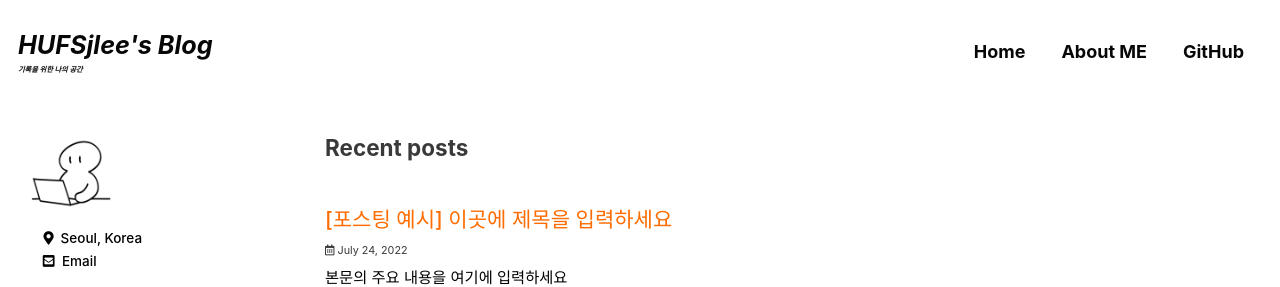
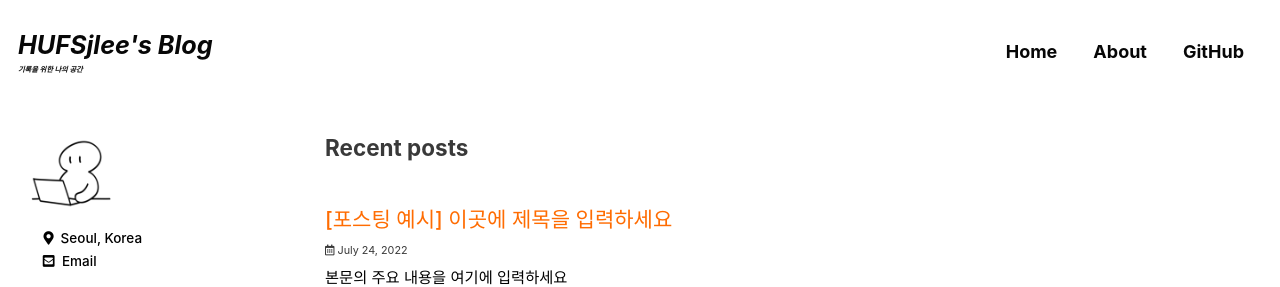
Before and after one commit to hufsjlee/hufsjlee.github.io, a Jekyll site: the page built from index.html, in a window 1280 px wide. Shown: the top 287 px of the page. Built offline with Jekyll 4.4.1, drawn with Linux system fonts in a browser that asks for light colours; cached includes are drawn as plain includes; some web fonts are replaced; the list of posts is cut into pages by our own code.

Commit message:
basic fix

```diff
--- a/_data/navigation.yml
+++ b/_data/navigation.yml
@@ -3,7 +3,7 @@ main:
   - title: "Home"
     url: https://HUFSjlee.github.io/
 
-  - title: "About ME"
+  - title: "About"
     url: /about/
 
   - title: "GitHub"
```
